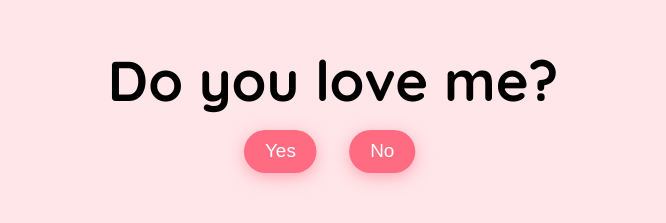
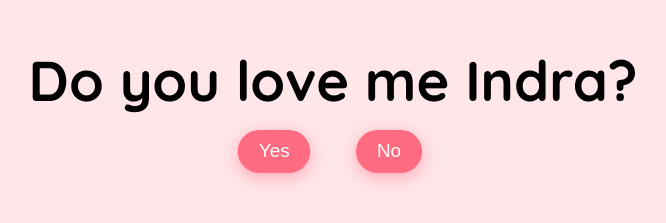
Before and after one commit to Sivi36/lovable, a plain HTML site: page index.html in a window 1280 px wide. Shown: the part 331-554 px from the top of the page, without its empty margins (307-973 px from the left). Drawn offline with Linux system fonts and the light colour scheme.

Commit message:
Update index.html

```diff
--- a/index.html
+++ b/index.html
@@ -15,7 +15,7 @@
 
 <div class="question-container container">
 <video class="local-gif" src="Reply me love.mp4" autoplay muted loop></video>
-  <h2 class="question">Do you love me?</h2>
+  <h2 class="question">Do you love me Indra?</h2>
   <div class="button-container">
     <button class="yes-btn btn js-yes-btn">Yes</button>
     <button class="no-btn btn js-no-btn">No</button>
```
